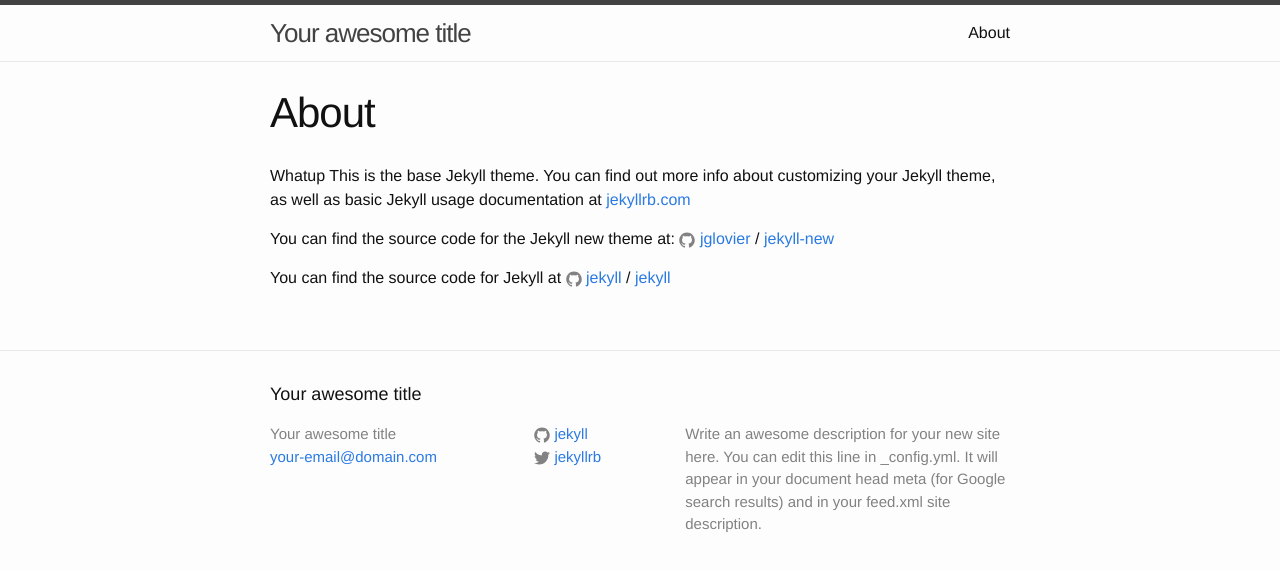
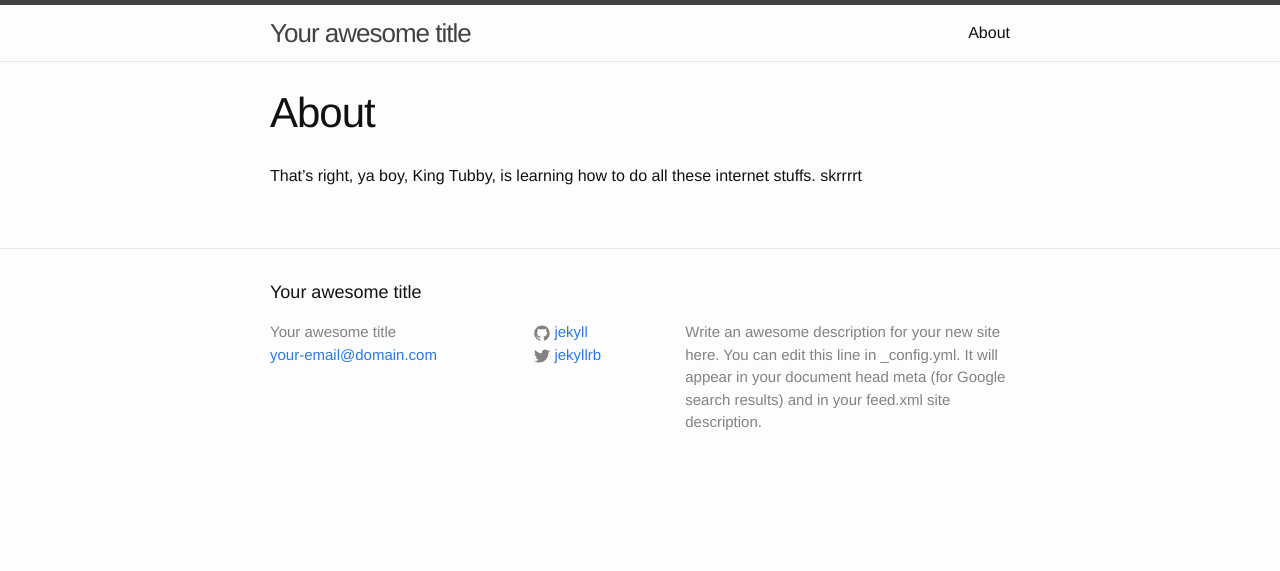
Before and after one commit to beaminmedia/beaminmedia.github.io, a Jekyll site: the page built from about.md, in a window 1280 px wide. Shown: the top 571 px of the page. Built offline with Jekyll 4.4.1, drawn with Linux system fonts in a browser that asks for light colours.

Commit message:
Update about.md

```diff
--- a/about.md
+++ b/about.md
@@ -3,13 +3,4 @@
 title: About
 permalink: /about/
 ---
-Whatup
-This is the base Jekyll theme. You can find out more info about customizing your Jekyll theme, as well as basic Jekyll usage documentation at [jekyllrb.com](http://jekyllrb.com/)
-
-You can find the source code for the Jekyll new theme at:
-{% include icon-github.html username="jglovier" %} /
-[jekyll-new](https://github.com/jglovier/jekyll-new)
-
-You can find the source code for Jekyll at
-{% include icon-github.html username="jekyll" %} /
-[jekyll](https://github.com/jekyll/jekyll)
+That's right, ya boy, King Tubby, is learning how to do all these internet stuffs. skrrrrt
```
